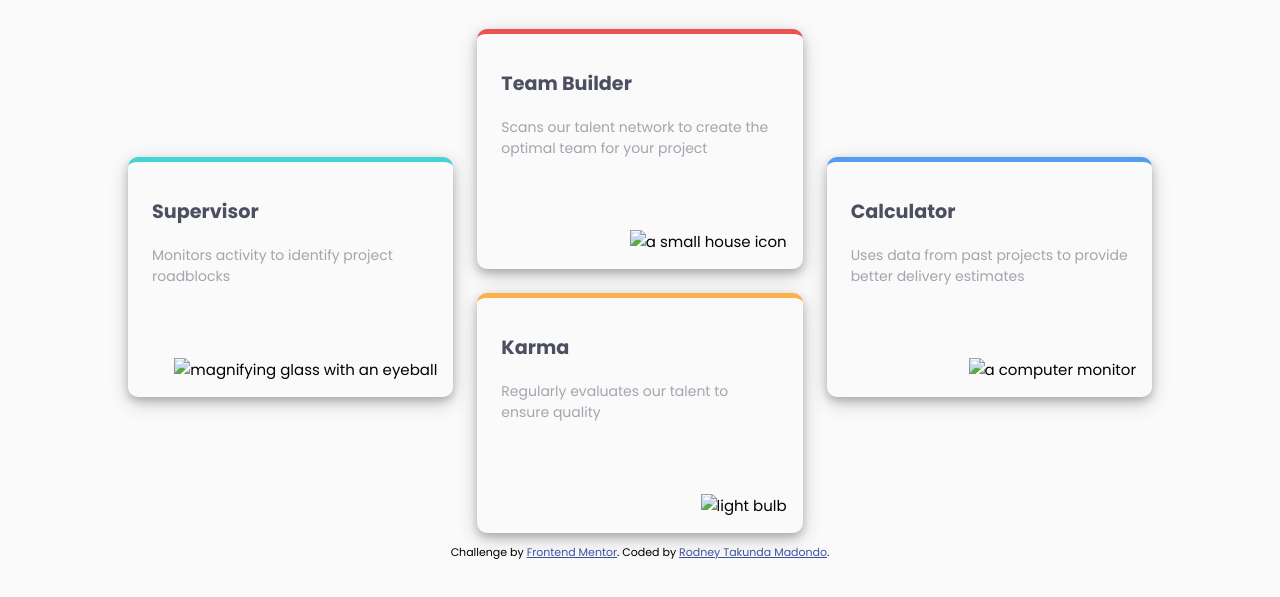
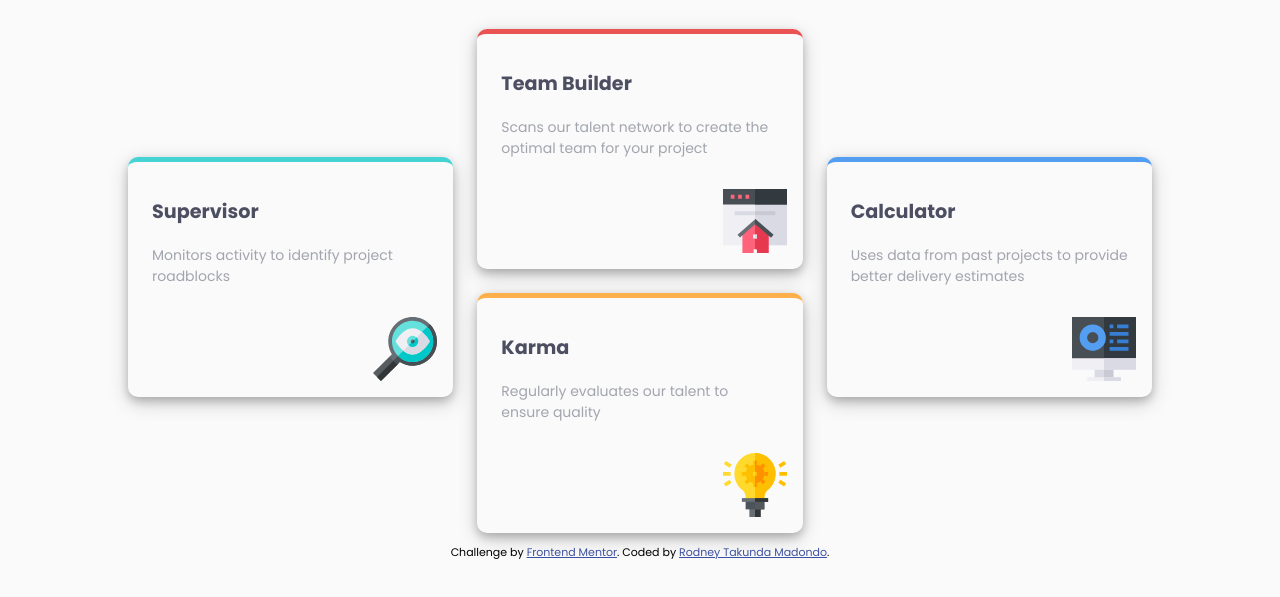
Before and after one commit to RodneyTakundaMadondo/Four-card-feature-section, a plain HTML site: page index.html in a window 1280 px wide. Shown: the part 163-760 px from the top of the page. Drawn offline with nearby package versions, Linux system fonts and the light colour scheme; files that its build step writes are made by us from their sources; the site is published under a folder, as on GitHub Pages, so addresses that start at the root find nothing.

Commit message:
Update index.html
updated paths for images

```diff
--- a/index.html
+++ b/index.html
@@ -26,7 +26,7 @@
       <h3 class="content-section__heading">Supervisor</h3>
       <p class="content-section__description">Monitors activity to identify project roadblocks</p>
       <div class="content-section__icon">
-        <img class="" src="/images/icon-supervisor.svg" alt="magnifying glass with an eyeball ">
+        <img class="" src="./images/icon-supervisor.svg" alt="magnifying glass with an eyeball ">
       </div>
     </section>
 
@@ -35,7 +35,7 @@
       <p class="content-section__description">Scans our talent network to create the optimal team for your project</p>
       <div class="content-section__icon">
 
-        <img class="" src="/images/icon-team-builder.svg" alt="a small house icon ">
+        <img class="" src="./images/icon-team-builder.svg" alt="a small house icon ">
       </div>
     </section>
 
@@ -44,7 +44,7 @@
       <p class="content-section__description">Regularly evaluates our talent to ensure quality</p>
       <div class="content-section__icon">
 
-        <img class="" src="/images/icon-karma.svg" alt="light bulb">
+        <img class="" src="./images/icon-karma.svg" alt="light bulb">
       </div>
     </section>
     <section class="content-section" id="calculator">
@@ -52,7 +52,7 @@
       <p class="content-section__description">Uses data from past projects to provide better delivery estimates</p>
       <div class="content-section__icon">
 
-        <img class="" src="/images/icon-calculator.svg" alt="a computer monitor">
+        <img class="" src="./images/icon-calculator.svg" alt="a computer monitor">
       </div>
     </section>
   </main>
```
